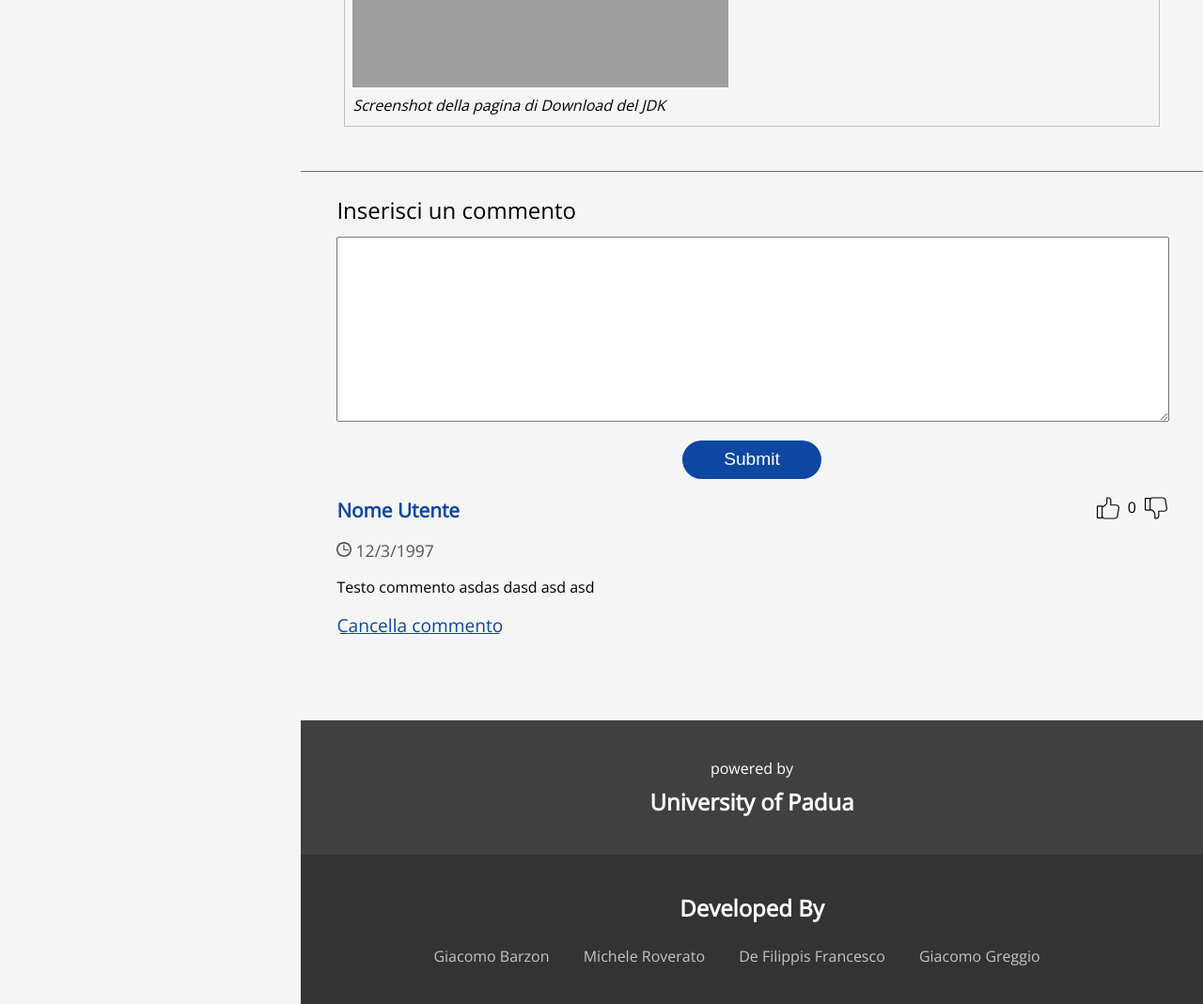
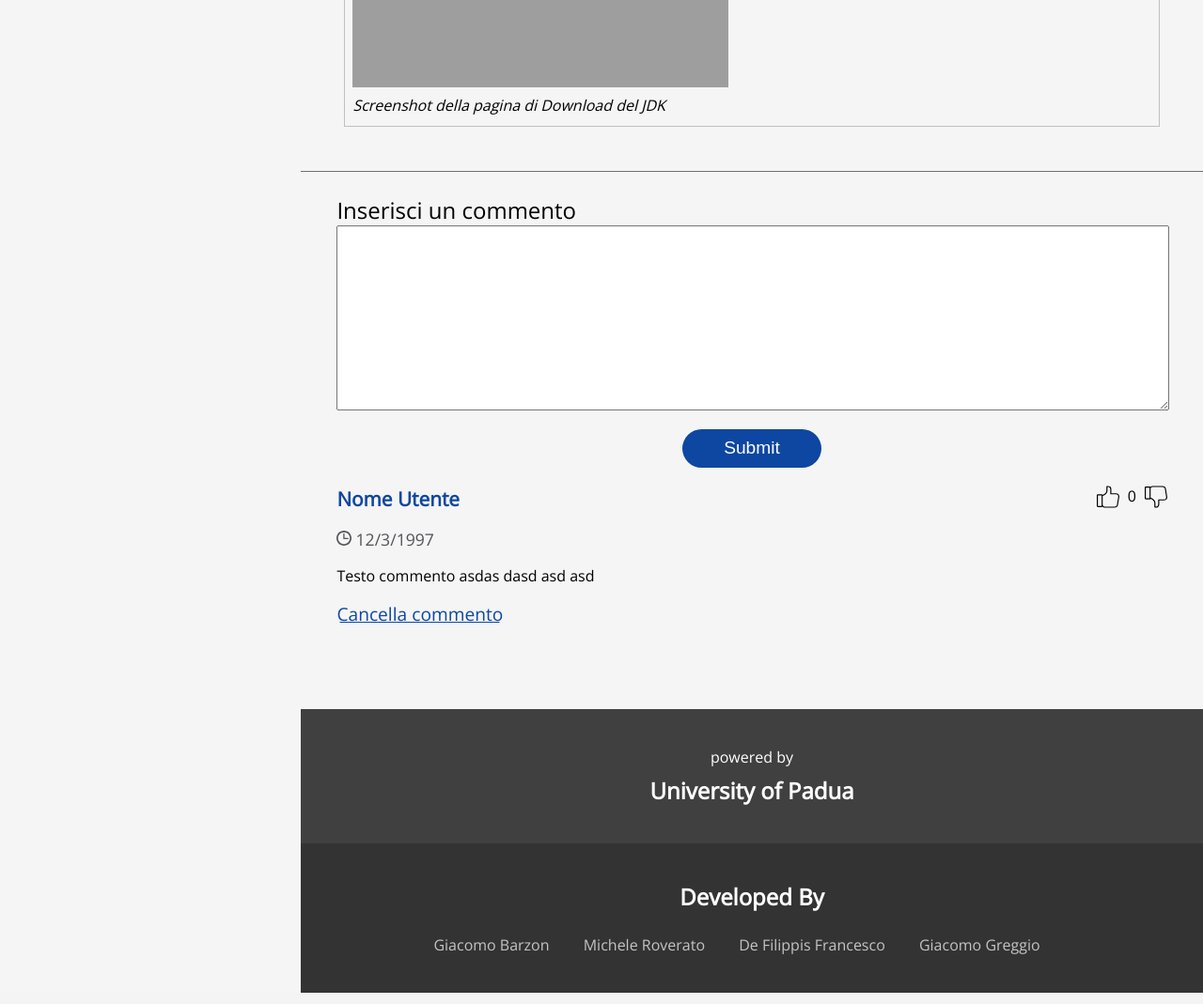
Before and after one commit to Giacomobarzon97/Tecnologie-Web, a PHP site: page /article.html in a window 1280 px wide. Shown: the part 1238-2307 px from the top of the page at 94% size. Run offline with PHP 8.4, Linux system fonts and the light colour scheme; some libraries are stand-ins or nearby versions; grey boxes are pictures that could not be loaded.

Commit message:
Rimosso h1 da sezione commenti

```diff
--- a/article.html
+++ b/article.html
@@ -277,7 +277,7 @@
 					</div>
 					<!--Fine centratura articolo-->
 					<div id="comment-section">
-						<h1><label>Inserisci un commento</label></h1>
+						<label>Inserisci un commento</label>
                     	<textarea name="article-input" rows="10" cols="100"></textarea>
                     	<input type="submit">
 						<div class="comment">
--- a/style.css
+++ b/style.css
@@ -1268,12 +1268,12 @@ FOOTER
     border-top: 1px solid #707070;
     padding:1.5em 4%;
 }
-#comment-section h1{
+#comment-section>label{
     font-size: 1.5em;
     font-weight: lighter;
     margin-bottom: 0.5em;
 }
-#comment-section textarea{
+#comment-section>textarea{
     resize: vertical;
     display: block;
     width: 98%;
```
